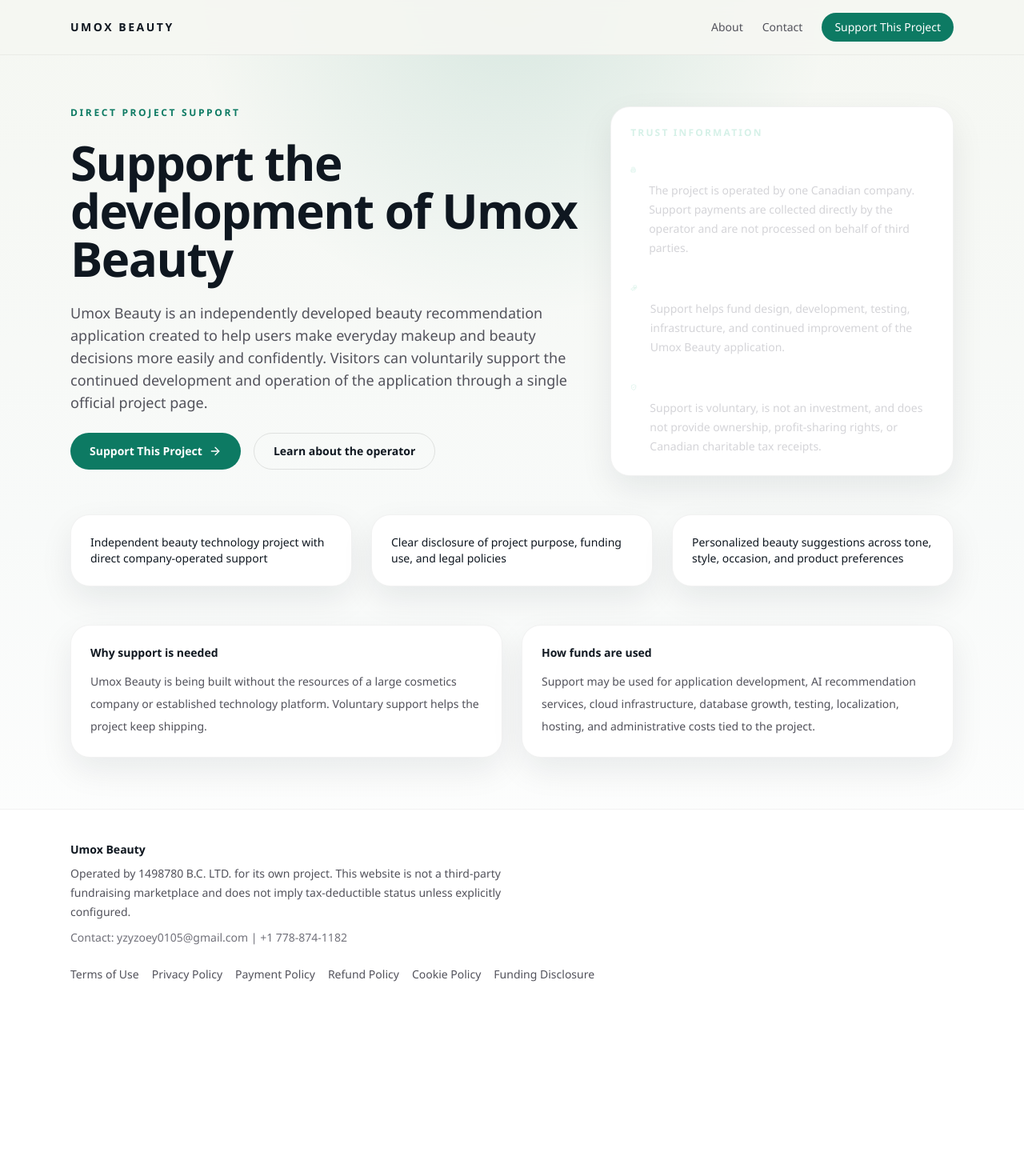
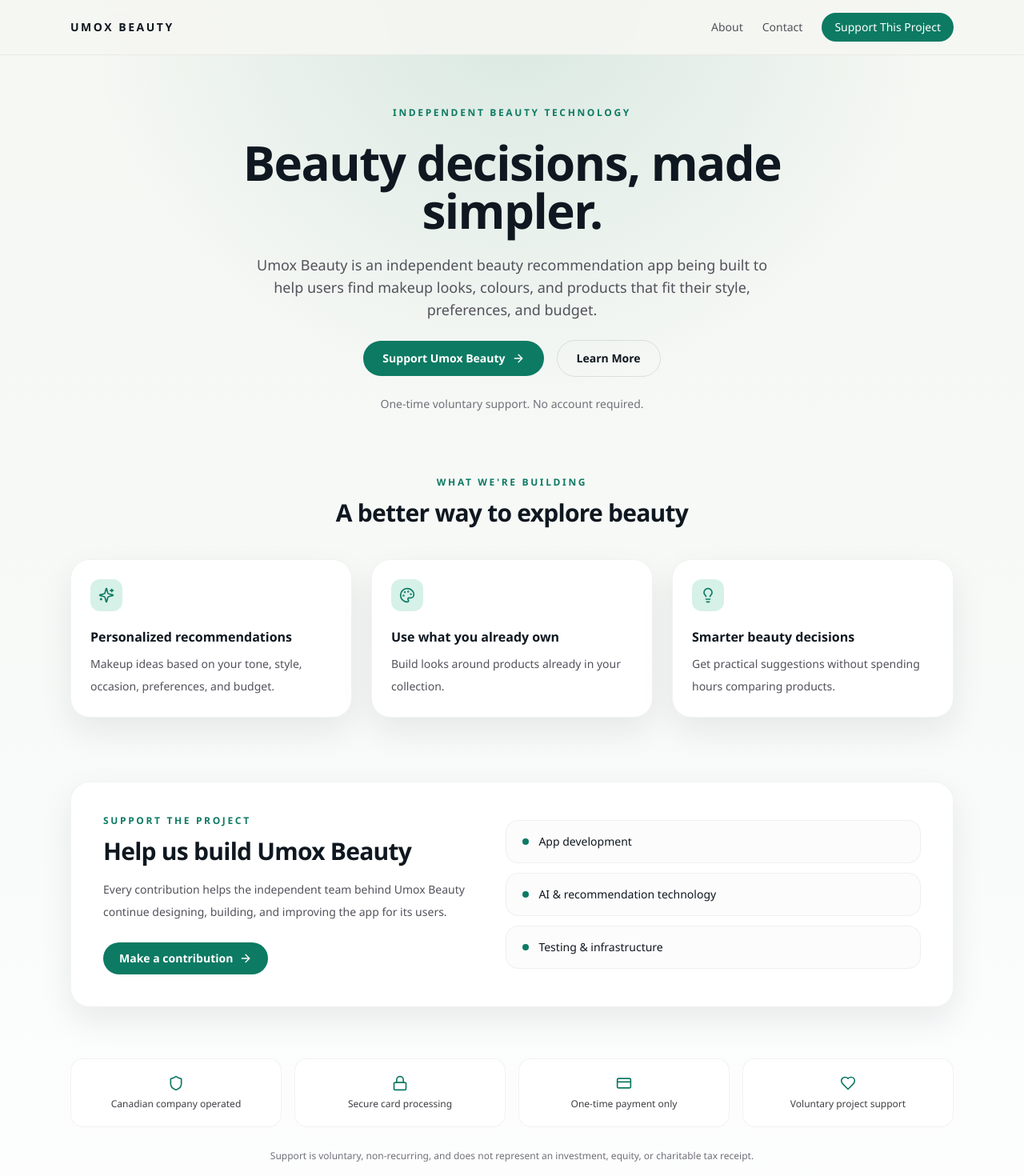
Before and after one commit to Willyyang8888/umoxbeauty, a Next.js app: page / in a window 1280 px wide. Shown: the top 1470 px of the page at 80% size. Before the commit the page ends 1268 px from the top, so only its background shows below. Built offline with nearby package versions, Linux system fonts and the light colour scheme; no server answers; the database is empty.

Commit message:
Pre-launch UX copy simplification pass

```diff
--- a/src/app/about/page.tsx
+++ b/src/app/about/page.tsx
@@ -91,19 +91,11 @@
         <Card>
           <p className="text-sm font-semibold text-ink">How Support Is Used</p>
           <ul className="mt-3 list-disc space-y-2 pl-5 text-sm leading-7 text-zinc-600">
-            <li>User experience and interface design</li>
-            <li>Mobile and web application development</li>
-            <li>Artificial intelligence and recommendation services</li>
-            <li>Cloud infrastructure and database services</li>
-            <li>Beauty product and cosmetic colour database development</li>
-            <li>Makeup look and product-category recommendation systems</li>
-            <li>Image processing and colour-matching technology</li>
-            <li>Security, testing, and quality assurance</li>
-            <li>User research and product testing</li>
-            <li>Software subscriptions and development tools</li>
-            <li>Website hosting and domain expenses</li>
-            <li>Translation and localization</li>
-            <li>Project-related legal, accounting, and administrative costs</li>
+            <li>Product and app development</li>
+            <li>AI and recommendation technology</li>
+            <li>Cloud infrastructure and databases</li>
+            <li>Testing, security and localization</li>
+            <li>Project operating and administrative costs</li>
           </ul>
           <p className="mt-4 text-sm leading-7 text-zinc-600">
             Funds are received and managed by the operator, {companyName}, and are not collected on
--- a/src/app/page.tsx
+++ b/src/app/page.tsx
@@ -1,112 +1,163 @@
 import Link from "next/link";
-import { ArrowRight, Building2, HandHeart, ShieldCheck } from "lucide-react";
+import {
+  ArrowRight,
+  Sparkles,
+  Palette,
+  Lightbulb,
+  Shield,
+  Lock,
+  CreditCard,
+  Heart
+} from "lucide-react";
 
 import { Card } from "@/components/ui/card";
 import { getSiteContent } from "@/lib/content";
 
-const trustPoints = [
-  "Independent beauty technology project with direct company-operated support",
-  "Clear disclosure of project purpose, funding use, and legal policies",
-  "Personalized beauty suggestions across tone, style, occasion, and product preferences"
+const whatWereBuilding = [
+  {
+    icon: Sparkles,
+    title: "Personalized recommendations",
+    body: "Makeup ideas based on your tone, style, occasion, preferences, and budget."
+  },
+  {
+    icon: Palette,
+    title: "Use what you already own",
+    body: "Build looks around products already in your collection."
+  },
+  {
+    icon: Lightbulb,
+    title: "Smarter beauty decisions",
+    body: "Get practical suggestions without spending hours comparing products."
+  }
+];
+
+const supportAreas = [
+  "App development",
+  "AI & recommendation technology",
+  "Testing & infrastructure"
+];
+
+const trustStrip = [
+  { icon: Shield, label: "Canadian company operated" },
+  { icon: Lock, label: "Secure card processing" },
+  { icon: CreditCard, label: "One-time payment only" },
+  { icon: Heart, label: "Voluntary project support" }
 ];
 
 export default async function HomePage() {
   const content = await getSiteContent();
-  const homepage = content.homepageContent as { title?: string; subtitle?: string };
 
   return (
     <div className="mx-auto max-w-6xl px-6 py-12 md:py-16">
-      <section className="grid gap-8 lg:grid-cols-[1.2fr_0.8fr]">
-        <div className="space-y-6">
+      <section className="space-y-8">
+        <div className="space-y-6 text-center">
           <p className="text-xs font-semibold tracking-[0.22em] text-brand uppercase">
-            Direct project support
+            Independent beauty technology
           </p>
-          <h1 className="max-w-3xl text-4xl font-semibold tracking-tight text-ink md:text-6xl">
-            {homepage.title}
+          <h1 className="mx-auto max-w-4xl text-4xl font-semibold tracking-tight text-ink md:text-6xl">
+            Beauty decisions, made simpler.
           </h1>
-          <p className="max-w-2xl text-base leading-8 text-zinc-600 md:text-lg">
-            {homepage.subtitle} Visitors can voluntarily support the continued development and
-            operation of the application through a single official project page.
+          <p className="mx-auto max-w-2xl text-base leading-8 text-zinc-600 md:text-lg">
+            Umox Beauty is an independent beauty recommendation app being built to help users
+            find makeup looks, colours, and products that fit their style, preferences, and
+            budget.
           </p>
-          <div className="flex flex-wrap gap-4">
+          <div className="flex flex-wrap items-center justify-center gap-4">
             <Link
               href="/support"
               className="inline-flex items-center gap-2 rounded-full bg-brand px-6 py-3 text-sm font-semibold text-white"
             >
-              Support This Project
+              Support Umox Beauty
               <ArrowRight className="h-4 w-4" />
             </Link>
             <Link
               href="/about"
               className="inline-flex items-center rounded-full border border-black/10 px-6 py-3 text-sm font-semibold text-ink"
             >
-              Learn about the operator
+              Learn More
             </Link>
           </div>
+          <p className="text-sm text-zinc-500">
+            One-time voluntary support. No account required.
+          </p>
         </div>
-        <Card className="bg-ink text-white">
-          <p className="text-xs font-semibold tracking-[0.18em] uppercase text-brand-soft">
-            Trust information
+      </section>
+
+      <section className="mt-20">
+        <div className="mb-10 text-center">
+          <p className="text-xs font-semibold tracking-[0.22em] text-brand uppercase">
+            What we&apos;re building
           </p>
-          <div className="mt-6 space-y-6">
-            <div className="flex items-start gap-4">
-              <Building2 className="mt-1 h-5 w-5 text-brand-soft" />
-              <div>
-                <p className="font-medium">Canadian company operation</p>
-                <p className="mt-1 text-sm leading-6 text-zinc-300">
-                  The project is operated by one Canadian company. Support payments are collected
-                  directly by the operator and are not processed on behalf of third parties.
-                </p>
+          <h2 className="mt-3 text-2xl font-semibold tracking-tight text-ink md:text-3xl">
+            A better way to explore beauty
+          </h2>
+        </div>
+        <div className="grid gap-6 md:grid-cols-3">
+          {whatWereBuilding.map((item) => (
+            <Card key={item.title} className="p-6">
+              <div className="flex h-10 w-10 items-center justify-center rounded-xl bg-brand-soft">
+                <item.icon className="h-5 w-5 text-brand" />
               </div>
+              <p className="mt-5 text-base font-semibold text-ink">{item.title}</p>
+              <p className="mt-2 text-sm leading-7 text-zinc-600">{item.body}</p>
+            </Card>
+          ))}
+        </div>
+      </section>
+
+      <section className="mt-20">
+        <Card className="p-8 md:p-10">
+          <div className="grid gap-8 md:grid-cols-[1fr_1.1fr] md:items-center">
+            <div>
+              <p className="text-xs font-semibold tracking-[0.22em] text-brand uppercase">
+                Support the project
+              </p>
+              <h2 className="mt-3 text-2xl font-semibold tracking-tight text-ink md:text-3xl">
+                Help us build Umox Beauty
+              </h2>
+              <p className="mt-4 text-sm leading-7 text-zinc-600">
+                Every contribution helps the independent team behind Umox Beauty continue
+                designing, building, and improving the app for its users.
+              </p>
+              <Link
+                href="/support"
+                className="mt-6 inline-flex items-center gap-2 rounded-full bg-brand px-5 py-2.5 text-sm font-semibold text-white"
+              >
+                Make a contribution
+                <ArrowRight className="h-4 w-4" />
+              </Link>
             </div>
-            <div className="flex items-start gap-4">
-              <HandHeart className="mt-1 h-5 w-5 text-brand-soft" />
-              <div>
-                <p className="font-medium">Configurable support language</p>
-                <p className="mt-1 text-sm leading-6 text-zinc-300">
-                  Support helps fund design, development, testing, infrastructure, and continued
-                  improvement of the Umox Beauty application.
-                </p>
-              </div>
-            </div>
-            <div className="flex items-start gap-4">
-              <ShieldCheck className="mt-1 h-5 w-5 text-brand-soft" />
-              <div>
-                <p className="font-medium">No tax receipt claims by default</p>
-                <p className="mt-1 text-sm leading-6 text-zinc-300">
-                  Support is voluntary, is not an investment, and does not provide ownership,
-                  profit-sharing rights, or Canadian charitable tax receipts.
-                </p>
-              </div>
+            <div className="grid gap-3">
+              {supportAreas.map((area) => (
+                <div
+                  key={area}
+                  className="flex items-center gap-3 rounded-2xl border border-black/5 bg-zinc-50/60 px-5 py-4"
+                >
+                  <span className="h-2 w-2 rounded-full bg-brand" />
+                  <span className="text-sm font-medium text-ink">{area}</span>
+                </div>
+              ))}
             </div>
           </div>
         </Card>
       </section>
 
-      <section className="mt-12 grid gap-6 md:grid-cols-3">
-        {trustPoints.map((point) => (
-          <Card key={point}>
-            <p className="text-sm font-medium text-ink">{point}</p>
-          </Card>
-        ))}
-      </section>
-
-      <section className="mt-12 grid gap-6 lg:grid-cols-2">
-        <Card>
-          <p className="text-sm font-semibold text-ink">Why support is needed</p>
-          <p className="mt-3 text-sm leading-7 text-zinc-600">
-            Umox Beauty is being built without the resources of a large cosmetics company or
-            established technology platform. Voluntary support helps the project keep shipping.
-          </p>
-        </Card>
-        <Card>
-          <p className="text-sm font-semibold text-ink">How funds are used</p>
-          <p className="mt-3 text-sm leading-7 text-zinc-600">
-            Support may be used for application development, AI recommendation services, cloud
-            infrastructure, database growth, testing, localization, hosting, and administrative
-            costs tied to the project.
-          </p>
-        </Card>
+      <section className="mt-16">
+        <div className="grid grid-cols-2 gap-4 md:grid-cols-4">
+          {trustStrip.map((item) => (
+            <div
+              key={item.label}
+              className="flex flex-col items-center justify-center gap-2 rounded-2xl border border-black/5 bg-white px-4 py-5 text-center"
+            >
+              <item.icon className="h-5 w-5 text-brand" />
+              <span className="text-xs font-medium text-zinc-700">{item.label}</span>
+            </div>
+          ))}
+        </div>
+        <p className="mt-6 text-center text-xs leading-6 text-zinc-500">
+          Support is voluntary, non-recurring, and does not represent an investment, equity, or
+          charitable tax receipt.
+        </p>
       </section>
     </div>
   );
--- a/src/app/support/page.tsx
+++ b/src/app/support/page.tsx
@@ -1,10 +1,18 @@
+import Link from "next/link";
 import { PaymentGatewayName } from "@prisma/client";
+import { Shield, Lock, CreditCard, ArrowLeft } from "lucide-react";
 
 import { Card } from "@/components/ui/card";
 import { SupportCheckoutForm } from "@/components/support/support-checkout-form";
 import { env } from "@/lib/env";
 import { getSiteContent } from "@/lib/content";
 import { getSupportPageGatewayOptions } from "@/server/services/support-service";
+
+const trustItems = [
+  { icon: Shield, label: "Canadian company operated" },
+  { icon: Lock, label: "Secure processing" },
+  { icon: CreditCard, label: "One-time CAD payment" }
+];
 
 export default async function SupportPage({
   searchParams
@@ -23,42 +31,59 @@
       ? PaymentGatewayName.MONERIS
       : gatewayOptions.defaultGateway;
 
+  const stripeLive = Boolean(env.STRIPE_PUBLISHABLE_KEY);
+
   return (
     <div className="mx-auto max-w-6xl px-6 py-12">
-      <div className="grid gap-8 lg:grid-cols-[0.85fr_1.15fr]">
-        <div className="space-y-6">
+      <Link
+        href="/"
+        className="inline-flex items-center gap-2 text-sm font-medium text-zinc-500 hover:text-zinc-800"
+      >
+        <ArrowLeft className="h-4 w-4" />
+        Back to home
+      </Link>
+
+      <div className="mt-8 grid gap-10 lg:grid-cols-[0.9fr_1.1fr]">
+        <div className="space-y-8">
           <div>
-            <p className="text-xs font-semibold tracking-[0.22em] text-brand uppercase">Support</p>
+            <p className="text-xs font-semibold tracking-[0.22em] text-brand uppercase">
+              Support
+            </p>
             <h1 className="mt-3 text-4xl font-semibold tracking-tight text-ink">
-              Support the official project
+              Support Umox Beauty
             </h1>
             <p className="mt-4 text-base leading-8 text-zinc-600">
-              Choose a supported amount, provide only the information needed to process your
-              contribution, and complete payment through a PCI-compliant hosted card component.
+              Help us continue building and improving Umox Beauty.
             </p>
           </div>
+
+          <div className="grid gap-3">
+            {trustItems.map((item) => (
+              <div
+                key={item.label}
+                className="flex items-center gap-3 rounded-2xl border border-black/5 bg-zinc-50/60 px-5 py-4"
+              >
+                <item.icon className="h-4 w-4 text-brand" />
+                <span className="text-sm font-medium text-zinc-700">{item.label}</span>
+              </div>
+            ))}
+          </div>
+
           <Card>
-            <p className="text-sm font-semibold text-ink">Payment details</p>
+            <p className="text-sm font-semibold text-ink">Where your support goes</p>
             <ul className="mt-4 space-y-3 text-sm leading-7 text-zinc-600">
-              <li>Default settlement currency: CAD</li>
-              <li>Default gateway: {gatewayOptions.defaultGateway}</li>
-              <li>Enabled gateways: {gatewayOptions.enabledGateways.join(", ")}</li>
-              {gatewayOptions.enabledGateways.includes(PaymentGatewayName.MONERIS) ? (
-                <li>Moneris test mode uses an internal simulated hosted checkout flow</li>
-              ) : null}
-              <li>No tax receipt language by default</li>
+              <li>App development</li>
+              <li>AI &amp; recommendation technology</li>
+              <li>Testing, infrastructure, and operations</li>
             </ul>
-          </Card>
-          {!env.STRIPE_PUBLISHABLE_KEY ? (
-            <Card className="border-amber-200 bg-amber-50">
-              <p className="text-sm font-semibold text-amber-900">Stripe test key not configured yet</p>
-              <p className="mt-2 text-sm leading-7 text-amber-800">
-                Add `STRIPE_PUBLISHABLE_KEY` and `STRIPE_SECRET_KEY` to enable live test-mode card
-                entry. The page still validates all non-card inputs and preserves the payment flow.
+            <p className="mt-4 text-xs leading-6 text-zinc-500">
+              Voluntary one-time project support. Not an investment, equity, or charitable tax
+              receipt.
             </p>
           </Card>
-          ) : null}
         </div>
+
+        {stripeLive ? (
           <SupportCheckoutForm
             presetAmounts={presetAmounts}
             stripeEnabled={Boolean(env.STRIPE_PUBLISHABLE_KEY)}
@@ -66,6 +91,19 @@
             enabledGateways={gatewayOptions.enabledGateways}
             initialGateway={initialGateway}
           />
+        ) : (
+          <Card className="flex flex-col items-center justify-center p-10 text-center">
+            <div className="flex h-12 w-12 items-center justify-center rounded-full bg-zinc-100">
+              <CreditCard className="h-5 w-5 text-zinc-500" />
+            </div>
+            <p className="mt-6 text-base font-semibold text-ink">
+              Online support is currently being prepared.
+            </p>
+            <p className="mt-2 text-sm leading-7 text-zinc-500">
+              Please check back soon.
+            </p>
+          </Card>
+        )}
       </div>
     </div>
   );
```
Also changed, not shown: src/components/support/support-checkout-form.tsx (+13 -42 lines), src/lib/content.ts (+13 -1 lines). Lines whose indentation alone changed are shown as unchanged.
